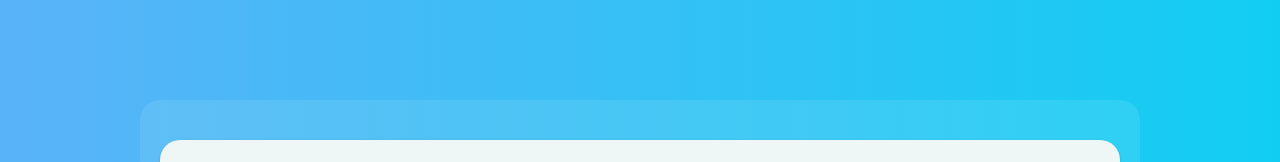
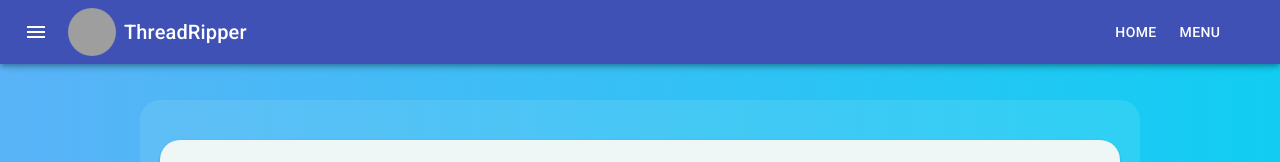
Before and after one commit to superRaptor911/super-raptor-bot-website, a React (Create React App) app: page / in a window 1280 px wide. Shown: the top 162 px of the page. Built offline with nearby package versions, Linux system fonts and the light colour scheme; grey boxes are pictures that could not be loaded.

Commit message:
Appbar and drawer

```diff
--- a/package.json
+++ b/package.json
@@ -4,6 +4,7 @@
   "private": true,
   "dependencies": {
     "@material-ui/core": "^4.11.4",
+    "@material-ui/icons": "^4.11.2",
     "@testing-library/jest-dom": "^5.12.0",
     "@testing-library/react": "^11.2.7",
     "@testing-library/user-event": "^12.8.3",
--- a/src/App.js
+++ b/src/App.js
@@ -1,4 +1,5 @@
 import {BrowserRouter as Router, Route, Switch} from 'react-router-dom';
+import Header from './components/Header';
 import Dashboard from './pages/Dashboard';
 import Main from './pages/main';
 import ViewThread from './pages/ViewThread';
@@ -7,6 +8,7 @@ function App() {
 
   return (
     <Router>
+      <Header/>
       <div>
         <Switch>
           <Route exact path="/">
--- /dev/null
+++ b/src/components/Header.js
@@ -0,0 +1,69 @@
+// File for Navbar component
+import {useHistory} from "react-router-dom";
+import { makeStyles } from '@material-ui/core/styles';
+import AppBar from '@material-ui/core/AppBar';
+import Toolbar from '@material-ui/core/Toolbar';
+import Typography from '@material-ui/core/Typography';
+import Button from '@material-ui/core/Button';
+import Avatar from '@material-ui/core/Avatar';
+import Container from '@material-ui/core/Container';
+import SideDrawer from "./SideDrawer";
+
+const useStyles = makeStyles((theme) => ({
+  root: {
+    flexGrow: 1,
+    marginTop: 0,
+    top: 0,
+    position: 'fixed',
+    marginBottom: 0,
+  },
+  menuButton: {
+    marginRight: theme.spacing(2),
+  },
+  title: {
+    flexGrow: 1,
+  },
+  medium: {
+    width: theme.spacing(6),
+    height: theme.spacing(6),
+  },
+  container: {
+    display: 'inline-block',
+    textAlign: 'right'
+  },
+  emptyDiv: {
+    margin: 100,
+  }
+}));
+
+const Header = () => {
+  const classes = useStyles();
+  const history = useHistory();
+
+  return (
+    <div>
+      <AppBar className={classes.root}>
+        <Toolbar>
+          <SideDrawer/>
+          <Button onClick={() => history.push('/')}>
+            <Avatar
+              className={classes.medium}
+              alt="Twitter"
+              src={"https://clipground.com/images/logo-twitter-blanc-png-3.jpg"}
+            />
+          </Button>
+          <Typography variant="h6" className={classes.title}>
+           ThreadRipper
+          </Typography>
+          <Container className={classes.container}>
+            <Button color="inherit" onClick={() => history.push('/')}>HOME</Button>
+            <Button color="inherit" onClick={() => history.push('/adminmenu')}>MENU</Button>
+          </Container>
+        </Toolbar>
+      </AppBar>
+      <div className={classes.emptyDiv}></div>
+    </div>
+  );
+}
+
+export default Header
--- /dev/null
+++ b/src/components/SideDrawer.js
@@ -0,0 +1,84 @@
+import { makeStyles } from '@material-ui/core/styles';
+import Drawer from '@material-ui/core/Drawer';
+import List from '@material-ui/core/List';
+import Divider from '@material-ui/core/Divider';
+import ListItem from '@material-ui/core/ListItem';
+import ListItemText from '@material-ui/core/ListItemText';
+import IconButton from '@material-ui/core/IconButton';
+import MenuIcon from '@material-ui/icons/Menu';
+import {useState} from 'react';
+import {useHistory, useLocation} from 'react-router';
+
+const useStyles = makeStyles({
+  list: {
+    width: 300,
+    textAlign: 'center'
+  },
+  active: {
+    background: '#f4f4f4'
+  }
+});
+
+const SideDrawer = () => {
+  const classes = useStyles();
+  const [showSideDrawer, setShowSideDrawer] = useState(false);
+  const history = useHistory();
+  const location = useLocation();
+
+  const primaryList = [
+    {
+      name: "HOME",
+      path: "/"
+    },
+    {
+      name: "USERS",
+      path: "/listusers"
+    },
+    {
+      name: "HISTORY",
+      path: "/transactionhistory"
+    },
+    {
+      name: "RAPTOR INC",
+      path: "/company"
+    },
+  ];
+
+  const siteInfoList = [
+    {
+      name: "ABOUT",
+      path: "/about"
+    },
+    {
+      name: "POLICY",
+      path: "/policy"
+    },
+  ];
+
+  return (
+    <IconButton edge="start" className={classes.menuButton} color="inherit" aria-label="menu" onClick={() => setShowSideDrawer(!showSideDrawer)}>
+      <MenuIcon />
+      <Drawer open={showSideDrawer}>
+        <div role="presentation">
+          <List className={classes.list}>
+            {primaryList.map(item => (
+              <ListItem button onClick={() => history.push(item.path)} key={item.name} className={location.pathname === item.path ? classes.active : null}>
+                <ListItemText primary={item.name}/>
+              </ListItem>
+            ))}
+            <Divider/>
+
+
+            {siteInfoList.map(item => (
+              <ListItem button onClick={() => history.push(item.path)} key={item.name} className={location.pathname === item.path ? classes.active : null}>
+                <ListItemText primary={item.name}/>
+              </ListItem>
+            ))}
+          </List>
+        </div>
+      </Drawer>
+    </IconButton>
+  );
+}
+
+export default SideDrawer
--- a/src/components/Tweet.js
+++ b/src/components/Tweet.js
@@ -52,13 +52,11 @@ const Tweet = ({tweet}) => {
             {tweet.username}
           </Typography>
         </div>
-        <TextField className={classes.field}
-          value={tweet.text}
-          variant="outlined"
-          color="secondary"
-          fullWidth
-          multiline
-        />
+        <div className={classes.field}>
+          <Typography>
+            {tweet.text}
+          </Typography>
+        </div>
       </Paper>
     </div>
   );
--- a/src/components/Utility.js
+++ b/src/components/Utility.js
@@ -1,4 +1,5 @@
 // Address of our server
+// export const serverAddress='http://twitterthreadripper.ml/server';
 // export const serverAddress='http://twitterbot.com/server';
 export const serverAddress='/server';
 
--- a/src/pages/Dashboard.js
+++ b/src/pages/Dashboard.js
@@ -2,9 +2,9 @@ import {useEffect , useState} from "react";
 import Paper from '@material-ui/core/Paper';
 import {useHistory} from "react-router";
 import useFetch from "../components/useFetch";
-import {getCookie, serverAddress} from '../components/Utility';
+import {getCookie, serverAddress, sortBy} from '../components/Utility';
 import Typography from '@material-ui/core/Typography';
-import { makeStyles } from '@material-ui/core'
+import { Divider, makeStyles } from '@material-ui/core'
 import Button from '@material-ui/core/Button'
 
 const useStyles = makeStyles({
@@ -25,17 +25,26 @@ const useStyles = makeStyles({
     backgroundColor: '#549aea',
     display: 'flex',
     justifyItems: 'center',
-    justifyContent: 'space-around',
-    padding: 8
+    padding: 8,
+    marginBottom: 4,
+  },
+  threadListContainer: {
+    marginTop: 20,
+  },
+  threadItemTitle: {
+    marginLeft: 5,
+    marginRight: 5,
+    width: '60%'
   }
 });
 
 function genThreadList(threads, classes, history) {
+  threads.sort(sortBy("threadID", "desc"))
   return (
     <div>
       {threads.map((thread) => (
         <Paper key={thread.threadID} className={classes.threadItem}>
-          <Typography> {thread.threadID}</Typography>
+          <Typography className={classes.threadItemTitle}> {thread.title}</Typography>
           <Button
             type="submit"
             color="primary"
@@ -86,7 +95,10 @@ const Dashboard = () => {
         Dashboard
       </Typography>
 
-      {threadList}
+      <Divider/>
+      <div className={classes.threadListContainer}>
+        {threadList}
+      </div>
 
       <Typography variant="button" color="error">
         {currentStatus}
--- a/src/pages/main.js
+++ b/src/pages/main.js
@@ -59,7 +59,7 @@ function Main() {
   const username = getCookie("username");
   if (username !== "") {
     // Go to dash board
-    history.push("/");
+    history.push("/dashboard");
   }
 
   const authHandler = (err, data) => {
```
Also changed, not shown: 2 other files (tests, documents, lock files or other folders).
